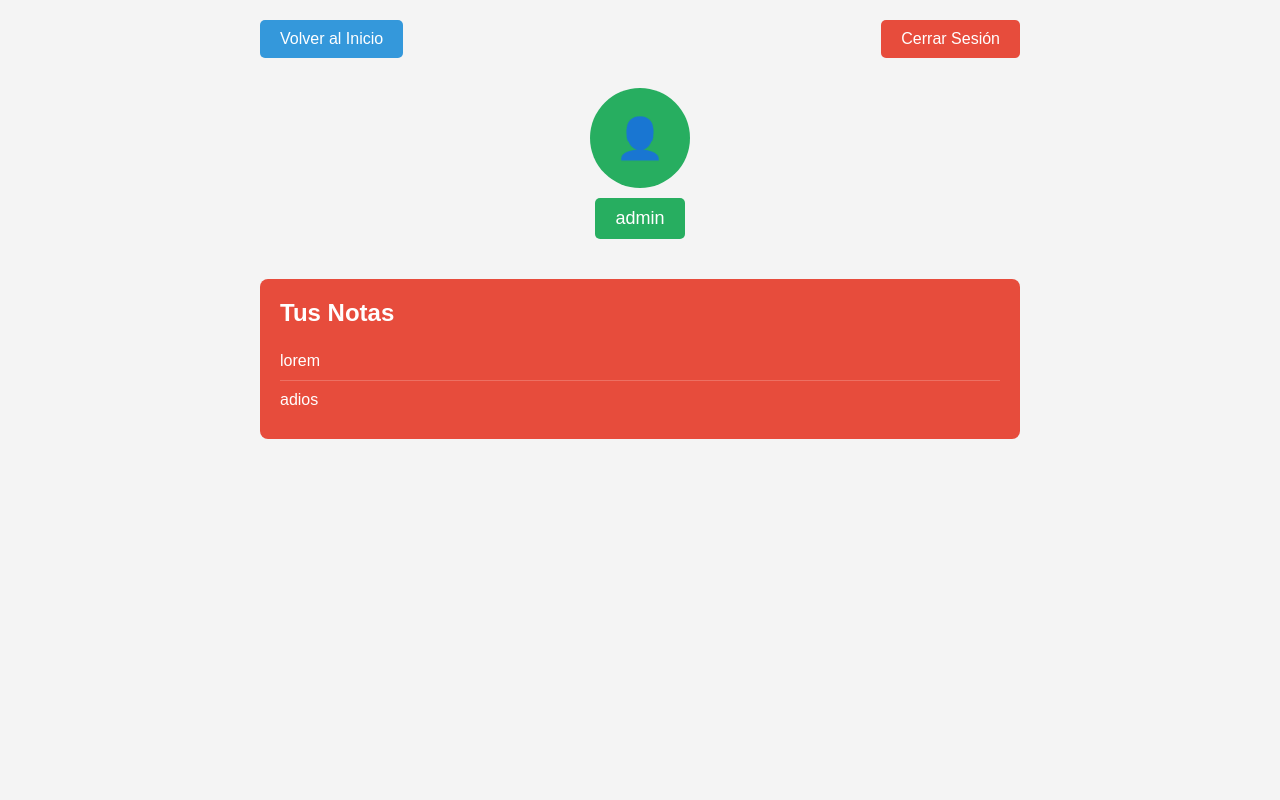
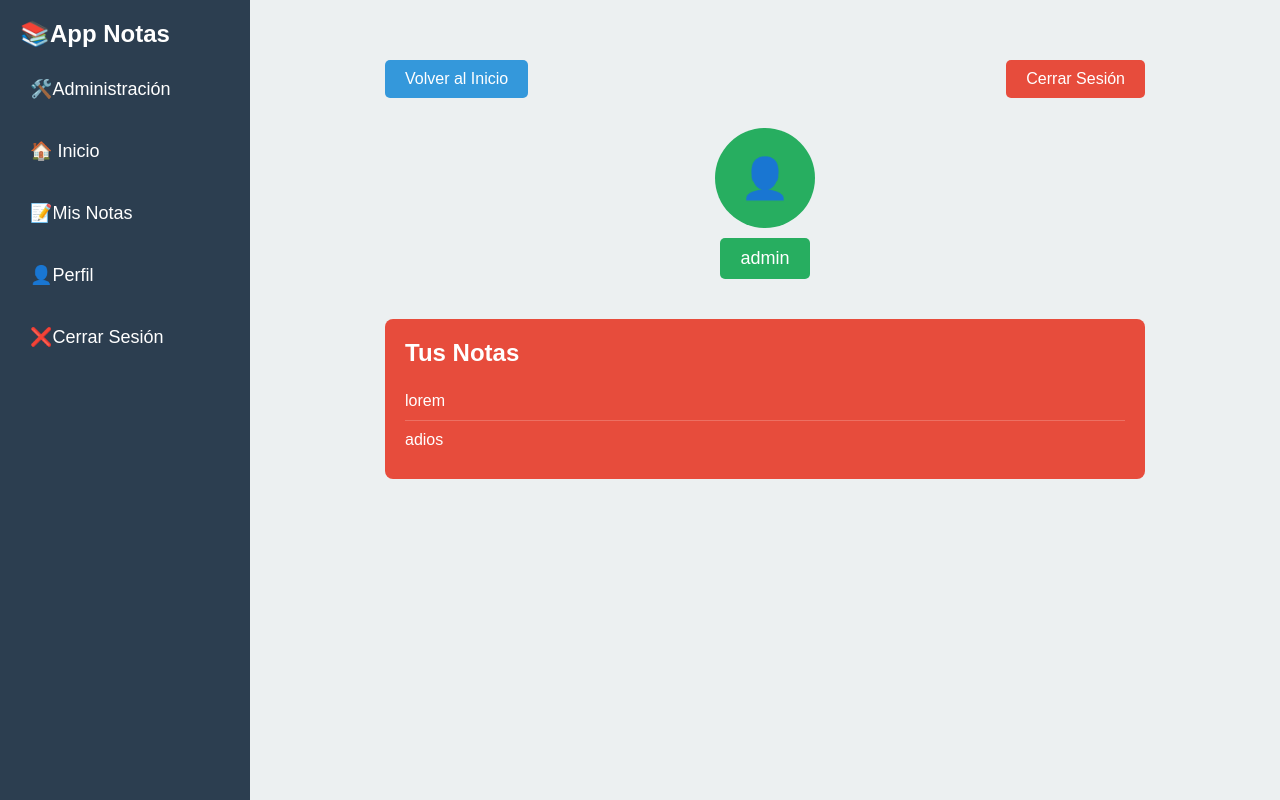
Before and after one commit to Andres-Martinez-2706/app_notas, a Django app: page /perfil/ in a window 1280 px wide. Run offline with Django 5.2, Linux system fonts and the light colour scheme; the first user in the database is signed in; data comes from the database, SQL or seed files in the repository; some libraries are stand-ins or nearby versions.

Commit message:
agregada sangria en base, y ahora perfil extends base

```diff
--- a/notas/templates/notas/base.html
+++ b/notas/templates/notas/base.html
@@ -17,6 +17,10 @@
 					<h2>📚App Notas</h2>
 				</div>
 				<ul>
+					{% if user.is_staff or user.is_superuser %}
+						<li><a href="{% url 'admin:index' %}">🛠️Administración</a></li>
+					{% endif %}
+
 					{% if user.is_authenticated %}
 						<li>
 							<a href="{% url 'home' %}" class="{% if request.resolver_match.url_name == 'home' %}active{% endif %}">🏠 Inicio</a>
--- a/notas/templates/notas/perfil.html
+++ b/notas/templates/notas/perfil.html
@@ -1,14 +1,14 @@
-<!-- myapp/templates/profile.html -->
-<!DOCTYPE html>
-<html lang="es">
-<head>
-    <meta charset="UTF-8">
-    <meta name="viewport" content="width=device-width, initial-scale=1.0">
-    <title>Perfil - Mi Aplicación</title>
-    {% load static %}
+<!-- notas/templates/profile.html -->
+{% extends "notas/base.html" %}
+{% load static %}
+
+{% block head %}
     <link rel="stylesheet" href="{% static 'notas/css/perfil.css' %}">
-</head>
-<body>
+{% endblock %}
+
+{% block title %}Perfil - Mi Aplicación{% endblock %}
+
+{% block content %}
     <div class="profile-page">
         <!-- Encabezado con botones -->
         <div class="profile-header">
```
Also changed, not shown: other parts of notas/templates/notas/base.html (+0 -3 lines), other parts of notas/templates/notas/perfil.html (+1 -4 lines). Lines whose indentation alone changed are shown as unchanged.
